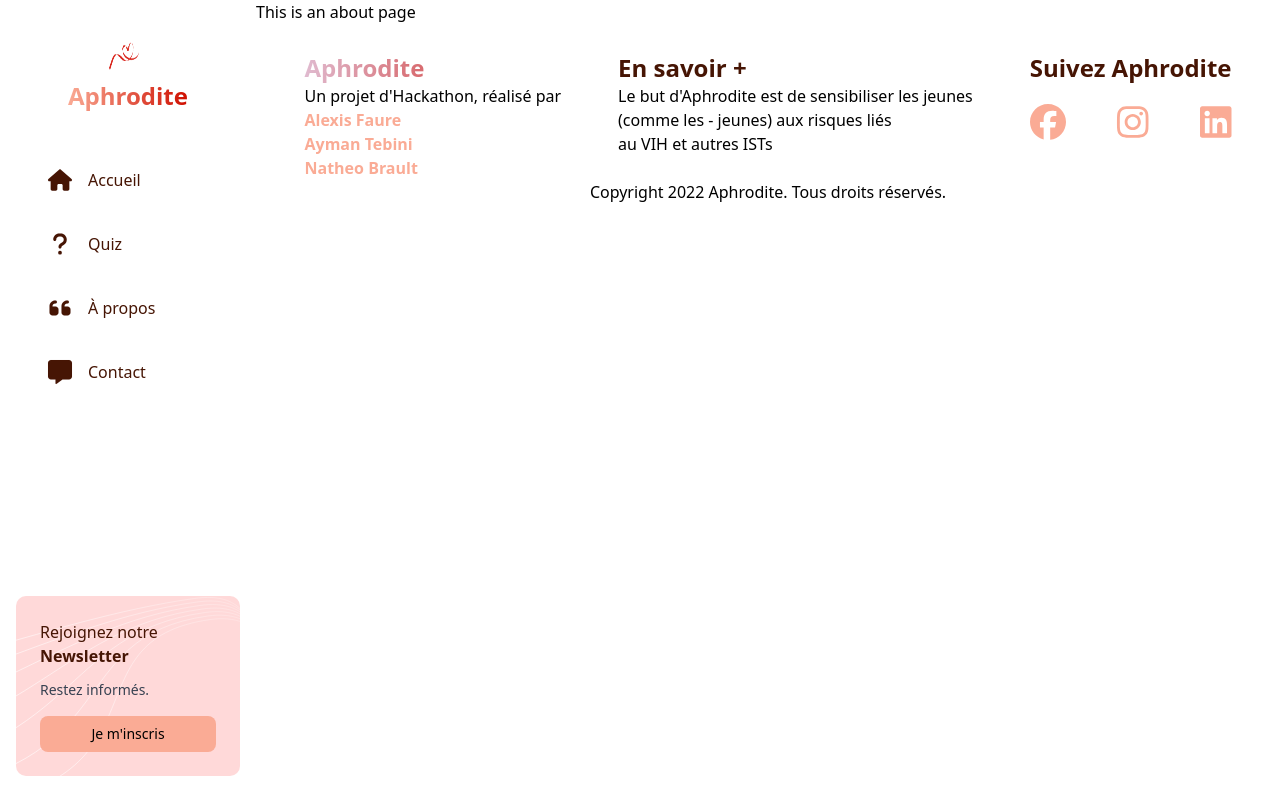
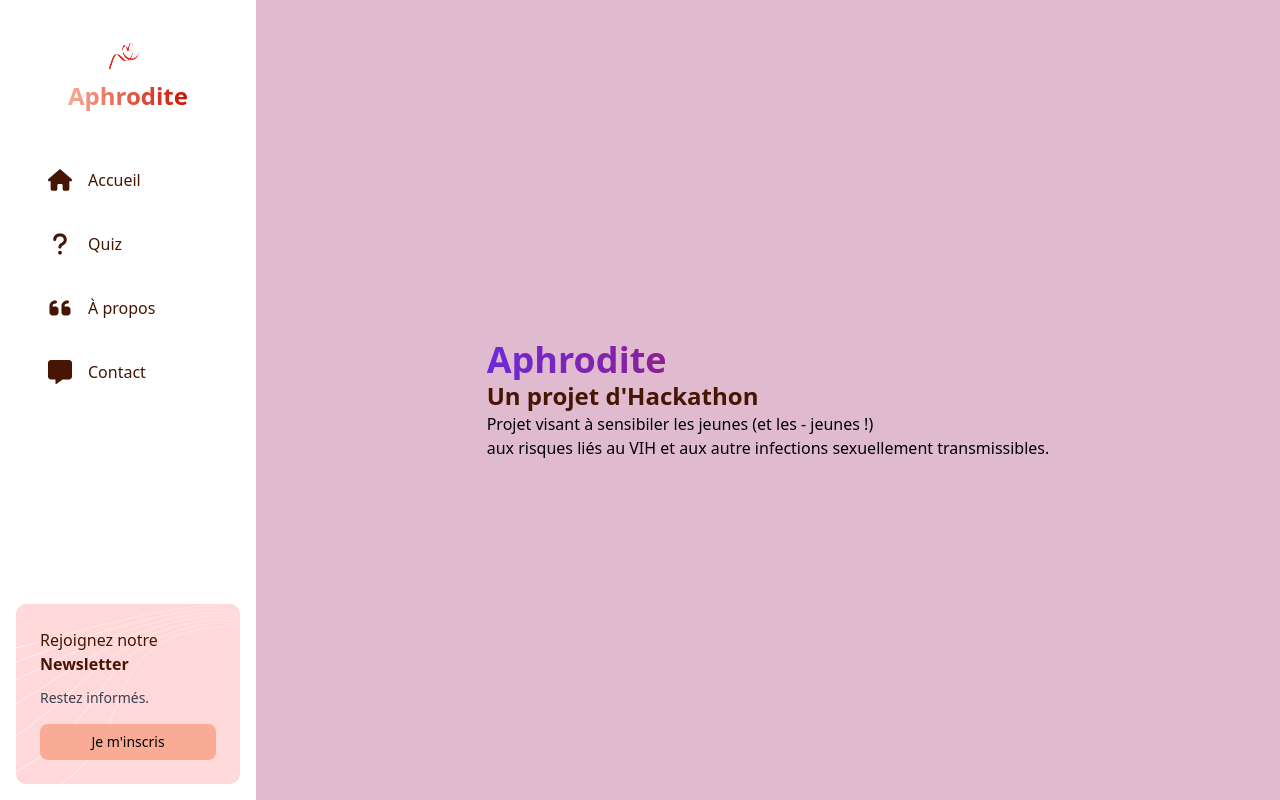
Before and after one commit to FaureAlexis/aphrodite-front, a Vue app: page /about in a window 1280 px wide. Shown: the top 800 px of the page. Built offline with nearby package versions, Linux system fonts and the light colour scheme.

Commit message:
[ADD] - Add about page

```diff
--- a/src/views/About.vue
+++ b/src/views/About.vue
@@ -1,5 +1,12 @@
 <template>
-  <div class="about">
-    <h1>This is an about page</h1>
+  <div  class="about bg-hero_color min-h-screen flex justify-center items-center">
+    <div class="flex flex-col">
+      <span class="text-4xl font-extrabold text-transparent
+        bg-clip-text bg-gradient-to-r to-primary from-purple-700">Aphrodite
+      </span>
+      <h2 class="text-2xl text-left text-text font-bold">Un projet d'Hackathon</h2>
+      <span class="">Projet visant à sensibiler les jeunes (et les - jeunes !)<br>
+        aux risques liés au VIH et aux autre infections sexuellement transmissibles.</span>
+    </div>
   </div>
 </template>
```
